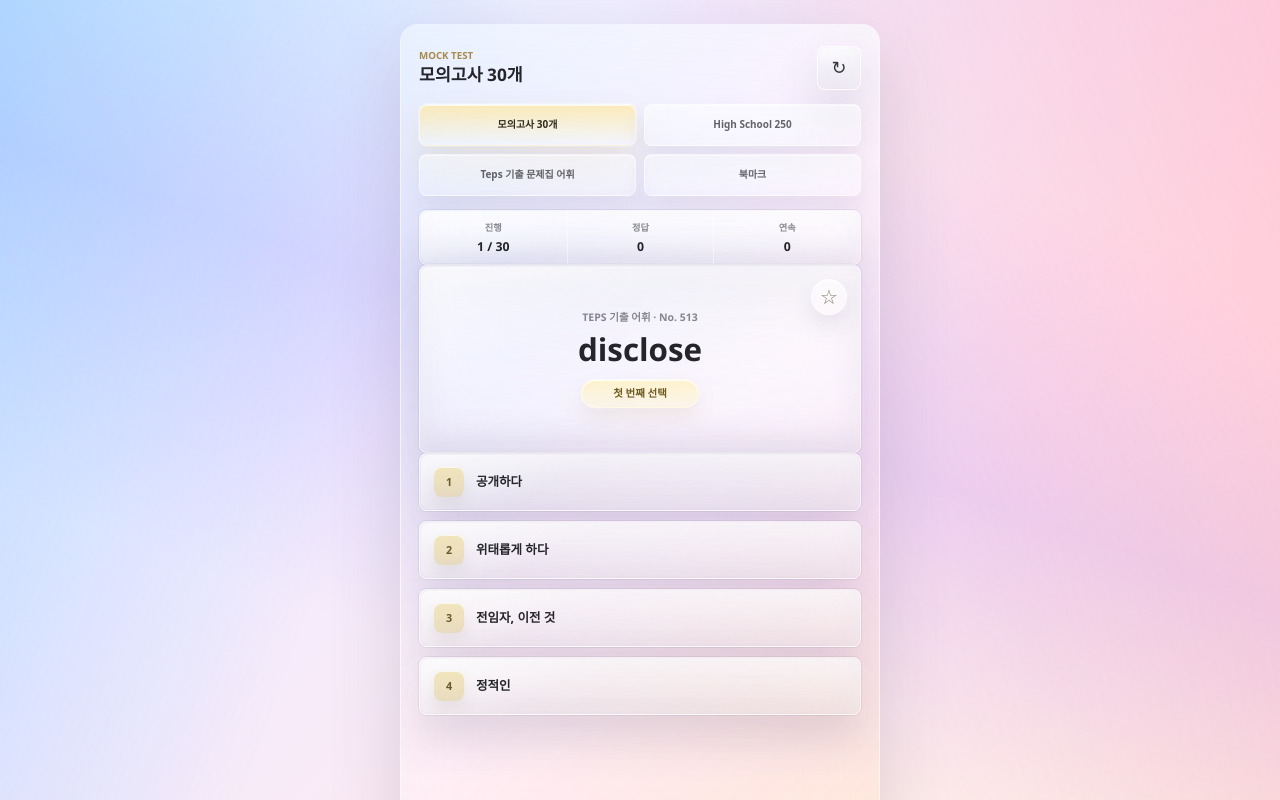
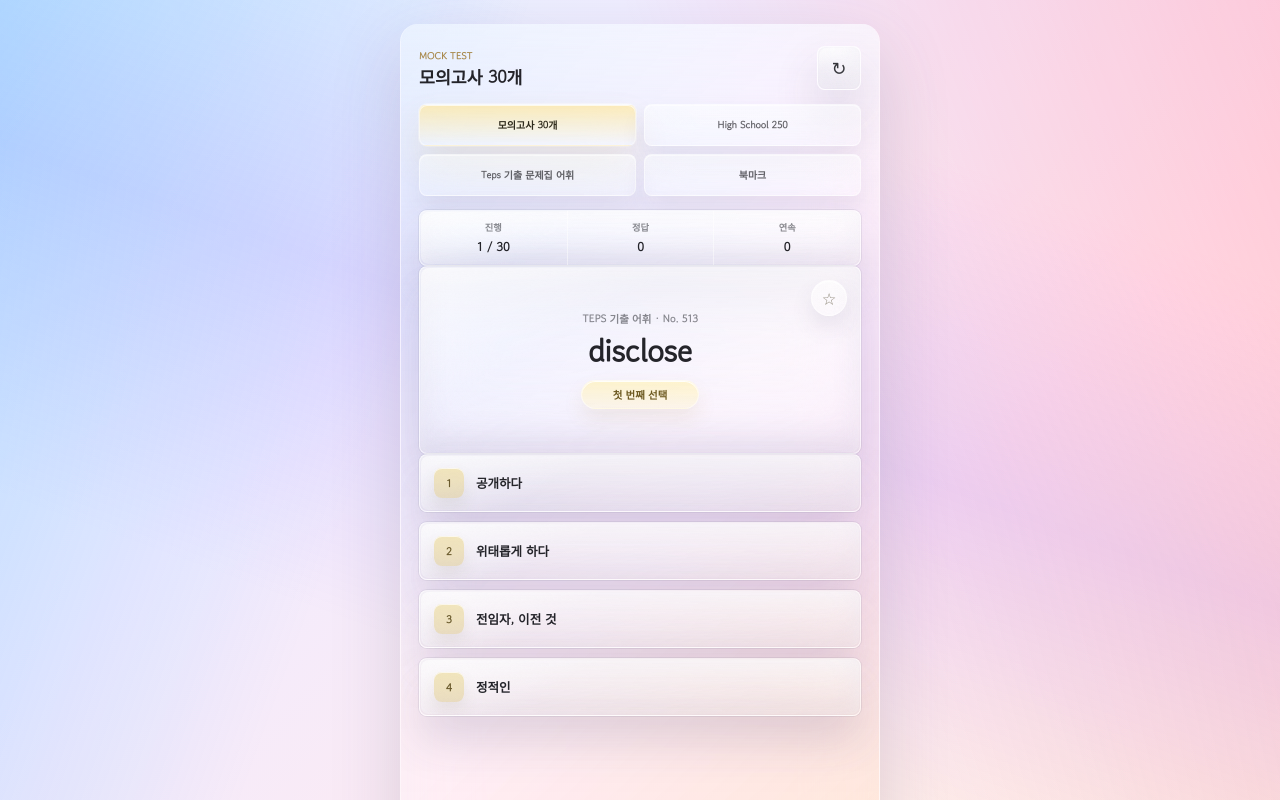
Before and after one commit to hyeongukjeon/word-test-for-is, a plain HTML site: page index.html in a window 1280 px wide. Both pictures are taken after a click on the button "Enter". Shown: the top 800 px of the page. Drawn offline with Linux system fonts and the light colour scheme; a web font is replaced by a local one.

Commit message:
Use playful rounded font

```diff
--- a/styles.css
+++ b/styles.css
@@ -1,3 +1,5 @@
+@import url("https://fonts.googleapis.com/css2?family=Gaegu:wght@400;700&family=Gowun+Dodum&display=swap");
+
 :root {
   color-scheme: light;
   font-size: 80%;
@@ -16,6 +18,8 @@
   --red: #ff667f;
   --red-bg: rgba(255, 230, 236, 0.68);
   --shadow: 0 26px 70px rgba(77, 74, 100, 0.18);
+  --font-cute: "Gaegu", "Gowun Dodum", "Apple SD Gothic Neo", "Malgun Gothic", cursive;
+  --font-ui: "Gowun Dodum", "Gaegu", "Apple SD Gothic Neo", "Malgun Gothic", system-ui, sans-serif;
   --soft-shadow:
     0 24px 46px rgba(57, 58, 94, 0.16),
     0 8px 18px rgba(255, 255, 255, 0.36) inset,
@@ -40,9 +44,9 @@ body {
   background:
     linear-gradient(135deg, #dff4ff 0%, #f1ecff 31%, #ffe9ef 63%, #fff7df 100%);
   color: var(--ink);
-  font-family: "SF Pro Rounded", "Segoe UI Rounded", "Pretendard", "SUIT", "Apple SD Gothic Neo", "Malgun Gothic", system-ui, sans-serif;
+  font-family: var(--font-cute);
   -webkit-font-smoothing: antialiased;
-  text-rendering: geometricPrecision;
+  text-rendering: optimizeLegibility;
 }
 
 body::before {
@@ -122,8 +126,9 @@ button {
   margin: auto 0 0;
   color: rgba(47, 48, 56, 0.42);
   font-size: 0.72rem;
-  font-weight: 650;
+  font-weight: 700;
   text-align: center;
+  font-family: var(--font-ui);
 }
 
 .app-view {
@@ -154,15 +159,16 @@ button {
   margin: 0 0 4px;
   color: var(--accent);
   font-size: 0.76rem;
-  font-weight: 800;
+  font-weight: 700;
   text-transform: uppercase;
+  font-family: var(--font-ui);
 }
 
 h1 {
   margin: 0;
   font-size: 1.35rem;
   line-height: 1.2;
-  font-weight: 850;
+  font-weight: 700;
 }
 
 .tab-panel {
@@ -186,7 +192,7 @@ h1 {
     inset 0 1px 0 rgba(255, 255, 255, 0.52);
   cursor: pointer;
   font-size: 0.78rem;
-  font-weight: 850;
+  font-weight: 700;
   line-height: 1.2;
 }
 
@@ -269,12 +275,13 @@ h1 {
   margin-bottom: 3px;
   color: var(--muted);
   font-size: 0.72rem;
-  font-weight: 650;
+  font-weight: 700;
+  font-family: var(--font-ui);
 }
 
 .status-row strong {
   font-size: 0.96rem;
-  font-weight: 850;
+  font-weight: 700;
 }
 
 .word-stage {
@@ -329,7 +336,8 @@ h1 {
   z-index: 1;
   color: var(--muted);
   font-size: 0.82rem;
-  font-weight: 750;
+  font-weight: 700;
+  font-family: var(--font-ui);
 }
 
 .word-text {
@@ -340,8 +348,8 @@ h1 {
   overflow-wrap: anywhere;
   font-size: 2.45rem;
   line-height: 1.08;
-  font-weight: 900;
-  font-family: "SF Pro Rounded", "Segoe UI Rounded", "Arial Rounded MT Bold", "Pretendard", "SUIT", system-ui, sans-serif;
+  font-weight: 700;
+  font-family: var(--font-cute);
 }
 
 .attempt-pill {
@@ -355,7 +363,7 @@ h1 {
     linear-gradient(180deg, rgba(255, 242, 190, 0.76), rgba(255, 245, 210, 0.42));
   color: #6d5a22;
   font-size: 0.82rem;
-  font-weight: 850;
+  font-weight: 700;
   box-shadow:
     0 10px 20px rgba(155, 122, 44, 0.1),
     inset 0 1px 0 rgba(255, 255, 255, 0.88);
@@ -412,7 +420,7 @@ h1 {
   display: grid;
   place-items: center;
   font-size: 0.84rem;
-  font-weight: 900;
+  font-weight: 700;
 }
 
 .choice-meaning {
@@ -422,7 +430,7 @@ h1 {
   overflow-wrap: anywhere;
   line-height: 1.35;
   font-size: 0.98rem;
-  font-weight: 760;
+  font-weight: 700;
 }
 
 .choice-button.correct {
@@ -459,7 +467,7 @@ h1 {
   min-height: 22px;
   color: var(--muted);
   font-size: 0.92rem;
-  font-weight: 750;
+  font-weight: 700;
   text-align: center;
 }
 
@@ -554,7 +562,7 @@ h1 {
   margin: 12px 0 0;
   color: var(--muted);
   text-align: center;
-  font-weight: 750;
+  font-weight: 700;
 }
 
 .detail-block + .detail-block {
@@ -568,7 +576,8 @@ h1 {
   margin-bottom: 7px;
   color: var(--accent);
   font-size: 0.78rem;
-  font-weight: 900;
+  font-weight: 700;
+  font-family: var(--font-ui);
 }
 
 .detail-block p {
@@ -597,7 +606,7 @@ h1 {
   box-shadow: inset 0 1px 0 rgba(255, 255, 255, 0.66);
   overflow-wrap: anywhere;
   font-size: 0.88rem;
-  font-weight: 750;
+  font-weight: 700;
 }
 
 .example {
@@ -619,7 +628,7 @@ h1 {
   min-height: 48px;
   border-radius: 8px;
   cursor: pointer;
-  font-weight: 900;
+  font-weight: 700;
   -webkit-backdrop-filter: blur(28px) saturate(175%);
   backdrop-filter: blur(28px) saturate(175%);
   box-shadow: var(--soft-shadow), 0 0 0 1px var(--edge);
```
